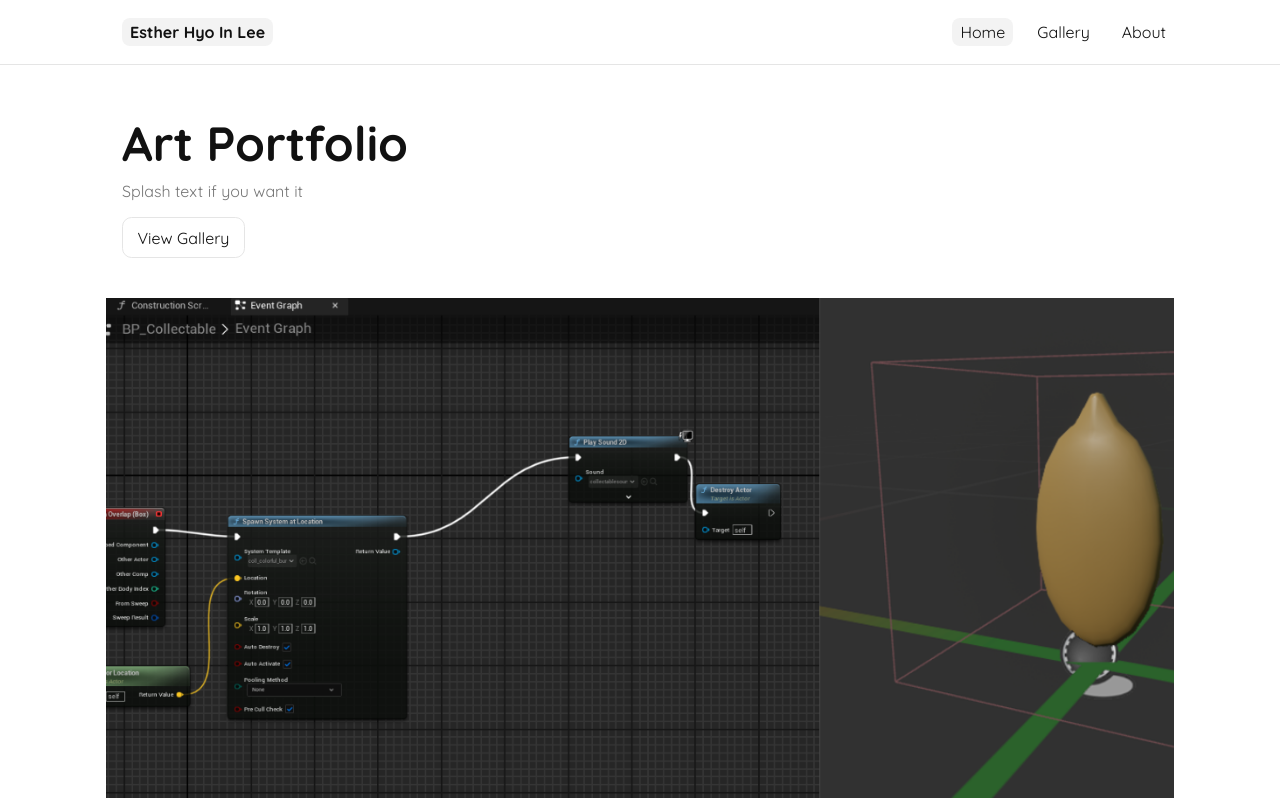
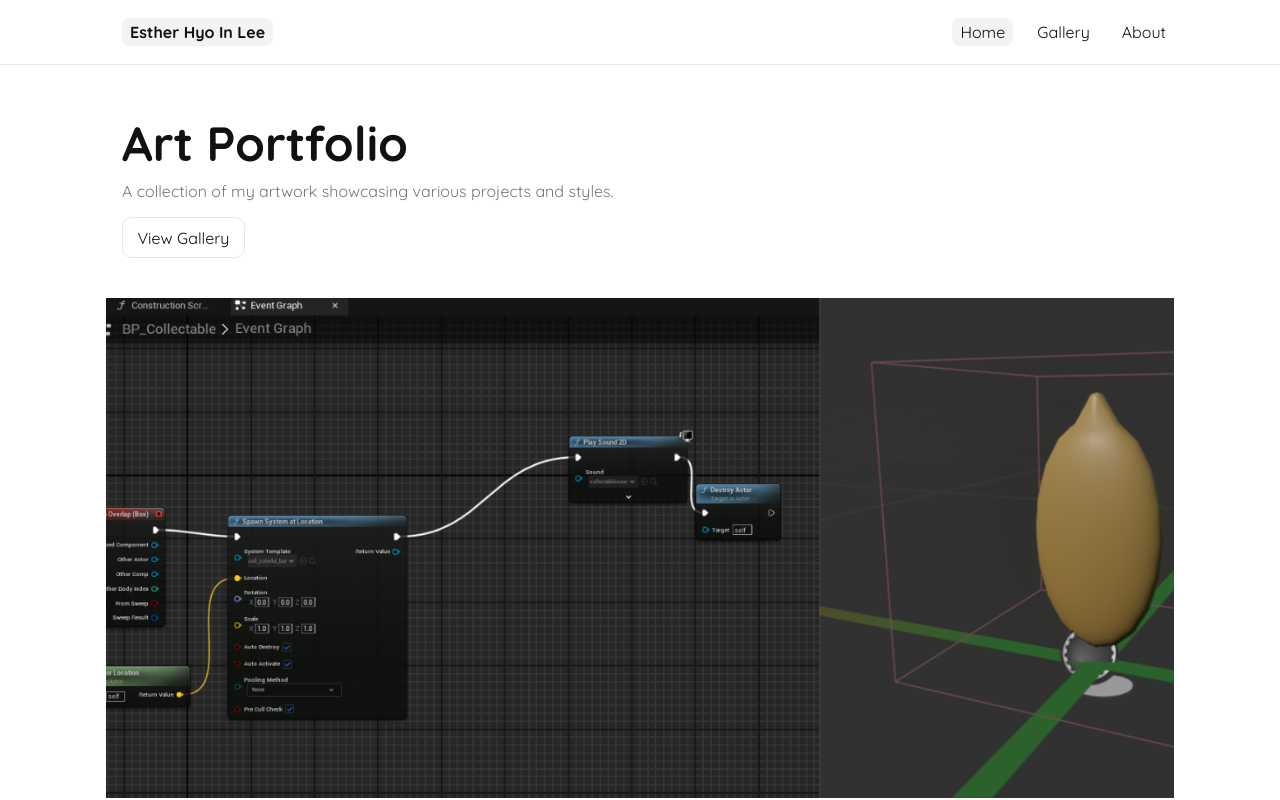
Before and after one commit to esther-hi-lee/portfolio-website, a React (Vite) app: page /#/ in a window 1280 px wide. Shown: the top 800 px of the page. Built offline with nearby package versions, Linux system fonts and the light colour scheme.

Commit message:
Changes splash text

```diff
--- a/src/components/Hero.jsx
+++ b/src/components/Hero.jsx
@@ -7,7 +7,7 @@ export default function Hero() {
     <section className="hero">
       <div className="container">
         <h1>Art Portfolio</h1>
-        <p>Splash text if you want it</p>
+        <p>A collection of my artwork showcasing various projects and styles.</p>
         <div style={{marginTop: '1rem'}}>
           <Link to="/gallery" className="btn">View Gallery</Link>
         </div>
```
